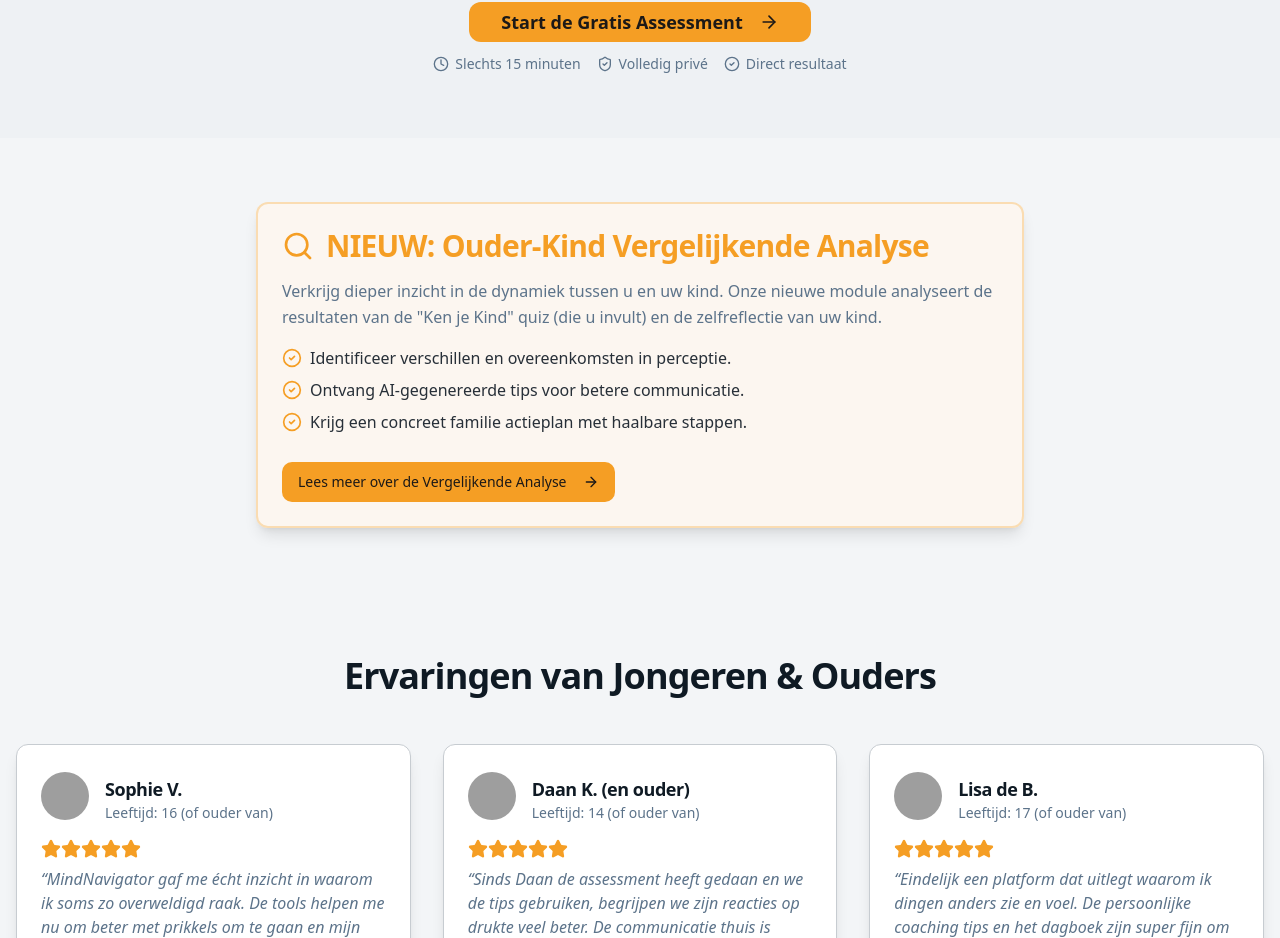
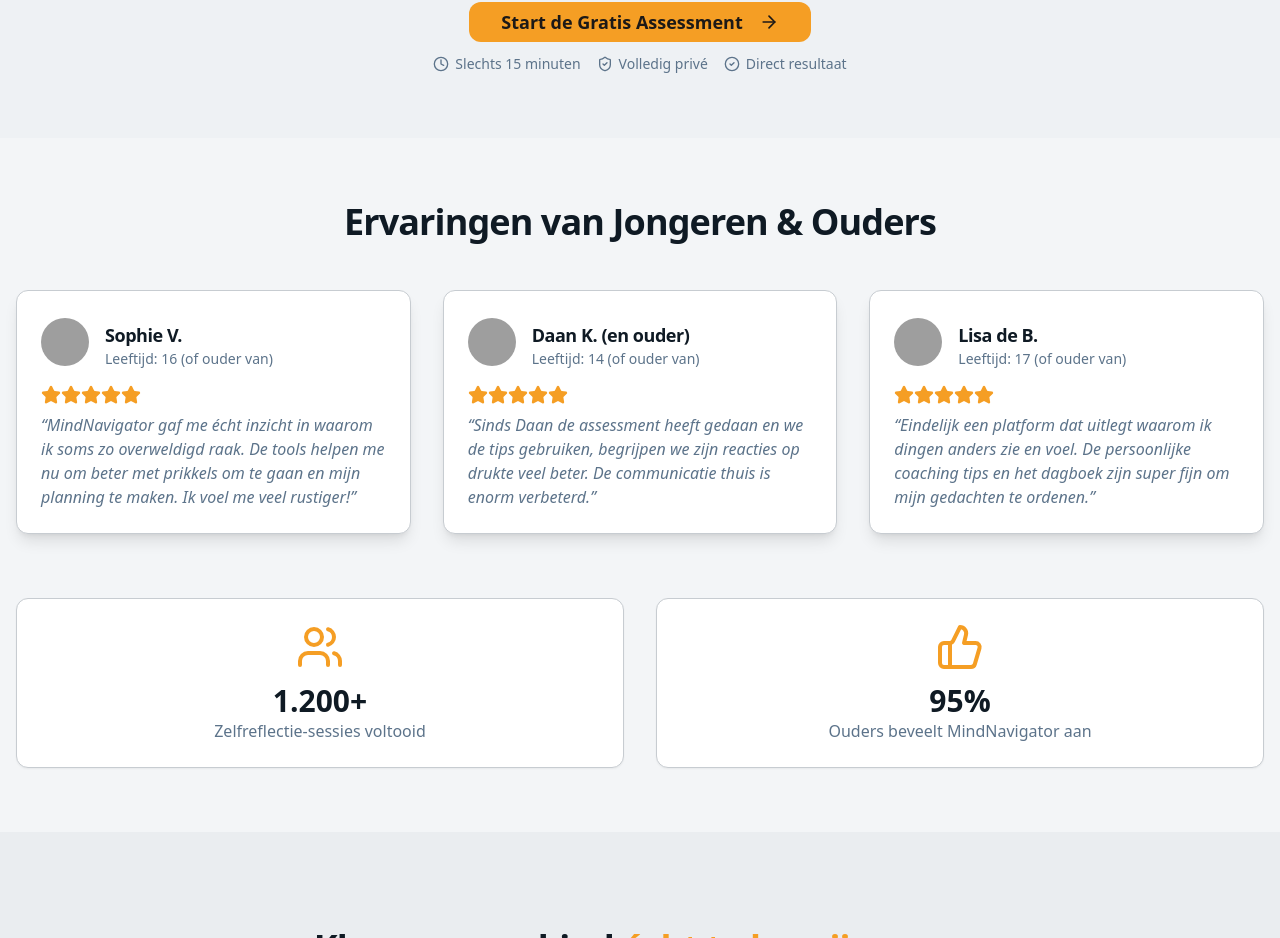
Before and after one commit to TheRealSpikeman/studio, a Next.js app: page / in a window 1280 px wide. Shown: the part 3051-3989 px from the top of the page. Built offline with nearby package versions, Linux system fonts and the light colour scheme; no server answers; grey boxes are pictures that could not be loaded.

Commit message:
OK maar ik zie geen pricing sectie

```diff
--- a/app/page.tsx
+++ b/app/page.tsx
@@ -4,7 +4,6 @@
 import { HeroSection } from '@/components/landing/hero-section';
 import { PlatformFeaturesSection } from '@/components/landing/platform-features-section';
 import { AssessmentSection } from '@/components/landing/assessment-section';
-import { ComparativeAnalysisPromoSection } from '@/components/landing/comparative-analysis-promo';
 import { TestimonialsSection } from '@/components/landing/testimonials-section';
 import { FinalCtaSection } from '@/components/landing/final-cta-section';
 
@@ -16,7 +15,6 @@
         <HeroSection />
         <PlatformFeaturesSection />
         <AssessmentSection />
-        <ComparativeAnalysisPromoSection />
         <TestimonialsSection />
         <FinalCtaSection />
       </main>
```
